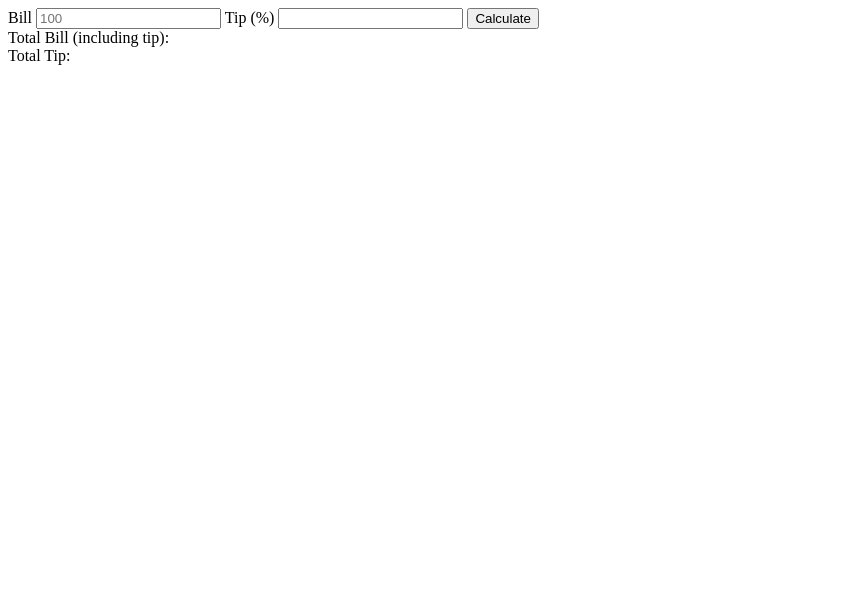
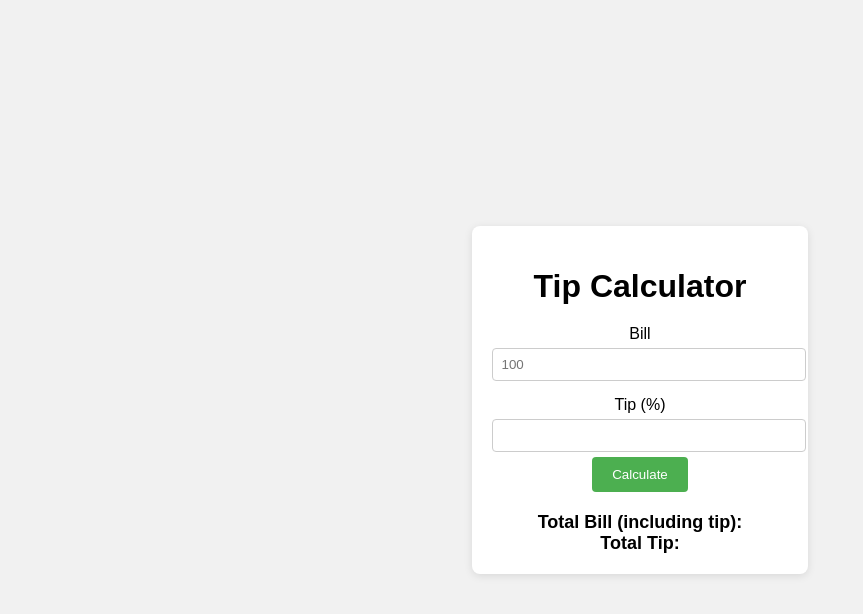
Before and after one commit to iqoll/tip-calc, a plain HTML site: page index.html in a window 1280 px wide. Shown: the whole page, without its empty margins (0-863 px from the left). Drawn offline with Linux system fonts and the light colour scheme.

Commit message:
add styling and edit html

```diff
--- a/index.html
+++ b/index.html
@@ -3,9 +3,12 @@
 <head>
   <meta charset="UTF-8">
   <meta name="viewport" content="width=device-width, initial-scale=1.0">
+  <link rel="stylesheet" href="style.css">
   <title>Tip Calculator</title>
 </head>
 <body>
+  <div class="container">
+    <h1>Tip Calculator</h1>
       <label for="bill">Bill</label>
       <input type="number" id="bill" placeholder="100">
       <label for="tipPercentage">Tip (%)</label>
@@ -15,6 +18,7 @@
     Total Bill (including tip): <span id="totalAmount"></span><br>
     Total Tip: <span id="tipAmount"></span>
   </div>
+  </div>
   <script src="script.js"></script>
 </body>
 </html>
--- /dev/null
+++ b/style.css
@@ -0,0 +1,49 @@
+body {
+  font-family: Arial, sans-serif;
+  background-color: #f1f1f1;
+  display: flex;
+  justify-content: center;
+  align-items: center;
+  height: 100vh;
+  margin: 0;
+}
+
+.container {
+  background-color: #fff;
+  padding: 20px;
+  border-radius: 8px;
+  box-shadow: 0 2px 8px rgba(0, 0, 0, 0.1);
+  text-align: center;
+}
+
+h1 {
+  margin-bottom: 20px;
+}
+
+label {
+  display: block;
+  margin-top: 10px;
+}
+
+input {
+  width: 100%;
+  padding: 8px;
+  margin: 5px 0;
+  border: 1px solid #ccc;
+  border-radius: 4px;
+}
+
+button {
+  background-color: #4CAF50;
+  color: #fff;
+  padding: 10px 20px;
+  border: none;
+  border-radius: 4px;
+  cursor: pointer;
+}
+
+#totalContainer {
+  margin-top: 20px;
+  font-size: 18px;
+  font-weight: bold;
+}
```
Lines whose indentation alone changed are shown as unchanged.
